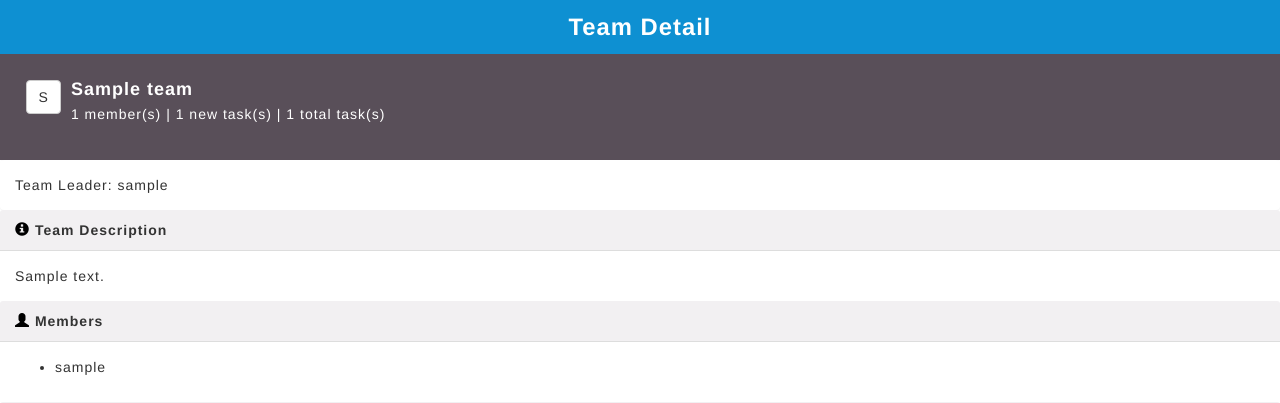
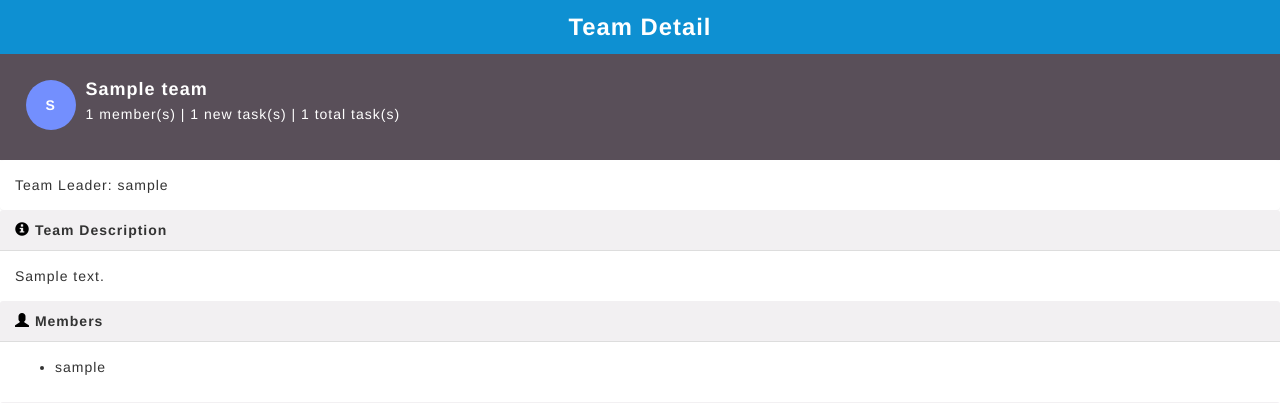
Before and after one commit to diamondinrock/feature_01, a Django app: page /appuser/team/1/ in a window 1280 px wide. Shown: the top 403 px of the page. Run offline with Django 3.2, Linux system fonts and the light colour scheme; tables that the repository leaves empty hold one stand-in row (values such as "Sample post"); some libraries are stand-ins or nearby versions.

Commit message:
Update team.html

```diff
--- a/sitedir/appuser/templates/appuser/team.html
+++ b/sitedir/appuser/templates/appuser/team.html
@@ -9,7 +9,7 @@
     <script src="https://maxcdn.bootstrapcdn.com/bootstrap/3.3.6/js/bootstrap.min.js"></script>
 </head>
 
-<body>
+<body >
 
 
     <div class="header">
@@ -18,7 +18,10 @@
             <div class="panel-body" style="padding: 0px;">
             <div class="media" style="padding:2%; background-color:#594f59;border:none;">
                 <div class="media-left">
-                    <button type="button" class="btn btn-default btn-circle">{{teamjson.0.team_name.0}}</button>
+                    <div style=" height: 50px;
+    width: 50px;
+    border-radius: 50px;
+    -webkit-border-radius: 50px;text-align:center;vertical-align:middle;font-size:100%;background-color:#738ffe;line-height: 50px;color:white;font-weight:bolder;">{{teamjson.0.team_name.0}}</div>
                 </div>
 
                 <div class="media-body">
```
